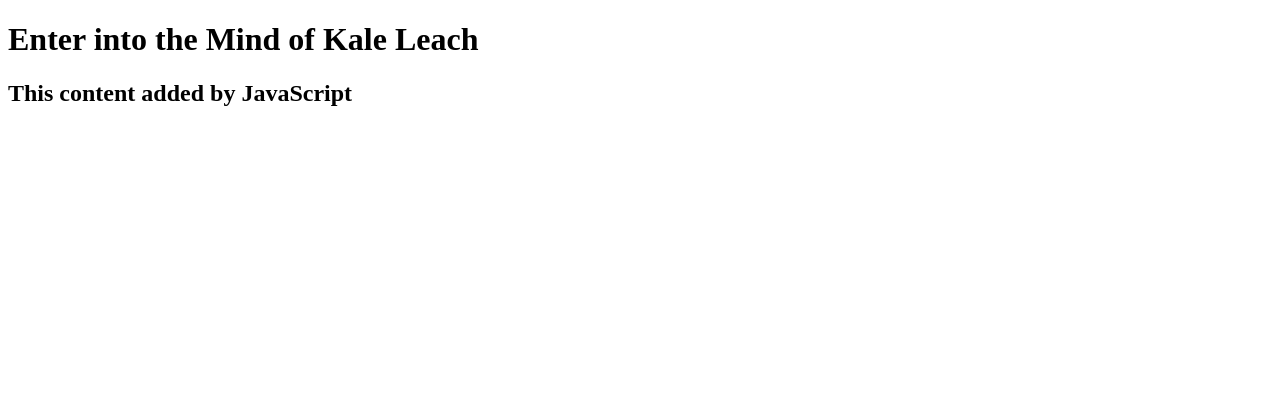
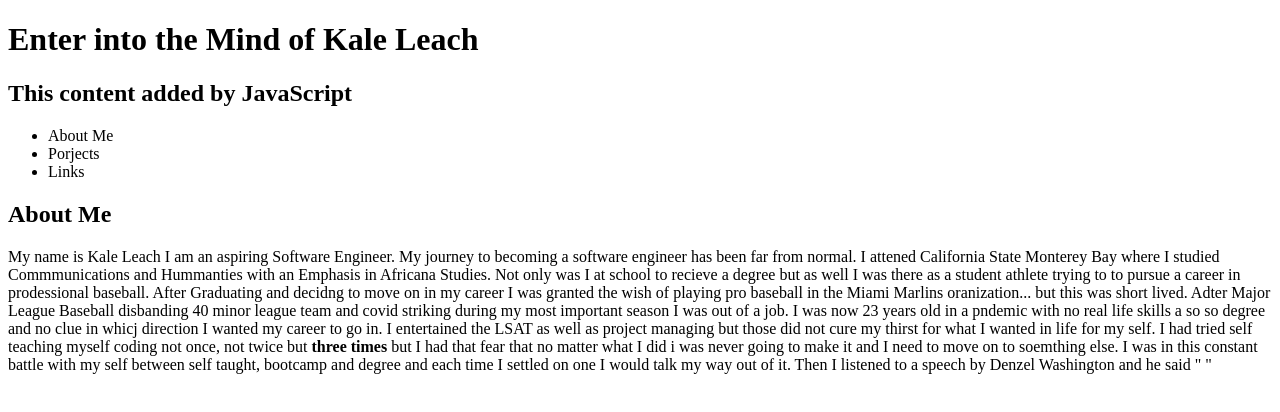
Before and after one commit to kleach12/First-Project, a plain HTML site: page index.html in a window 1280 px wide. Drawn offline with Linux system fonts and the light colour scheme.

Commit message:
4th commit

```diff
--- a/index.html
+++ b/index.html
@@ -7,5 +7,12 @@
     <body>
         <h1>Enter into the Mind of Kale Leach</h1>
         <script src="script.js"></script>
+        <ul>
+            <li>About Me</li>
+            <li>Porjects</li>
+            <li>Links</li>
+        </ul>
+        <h2>About Me</h2>
+            <p>My name is Kale Leach I am an aspiring Software Engineer. My journey to becoming a software engineer has been far from normal. I attened California State Monterey Bay where I studied Commmunications and Hummanties with an Emphasis in Africana Studies. Not only was I at school to recieve a degree but as well I was there as a student athlete trying to to pursue a career in prodessional baseball. After Graduating and decidng to move on in my career I was granted the wish of playing pro baseball in the Miami Marlins oranization... but this was short lived. Adter Major League Baseball disbanding 40 minor league team and covid striking during my most important season I was out of a job. I was now 23 years old in a pndemic with no real life skills a so so degree and no clue in whicj direction I wanted my career to go in. I entertained the LSAT as well as project managing but those did not cure my thirst for what I wanted in life for my self. I had tried self teaching myself coding not once, not twice but <strong>three times</strong> but I had that fear that no matter what I did i was never going to make it and I need to move on to soemthing else. I was in this constant battle with my self between self taught, bootcamp and degree and each time I settled on one I would talk my way out of it. Then I listened to a speech by Denzel Washington and he said " " </p>
     </body>
 </html>
```
